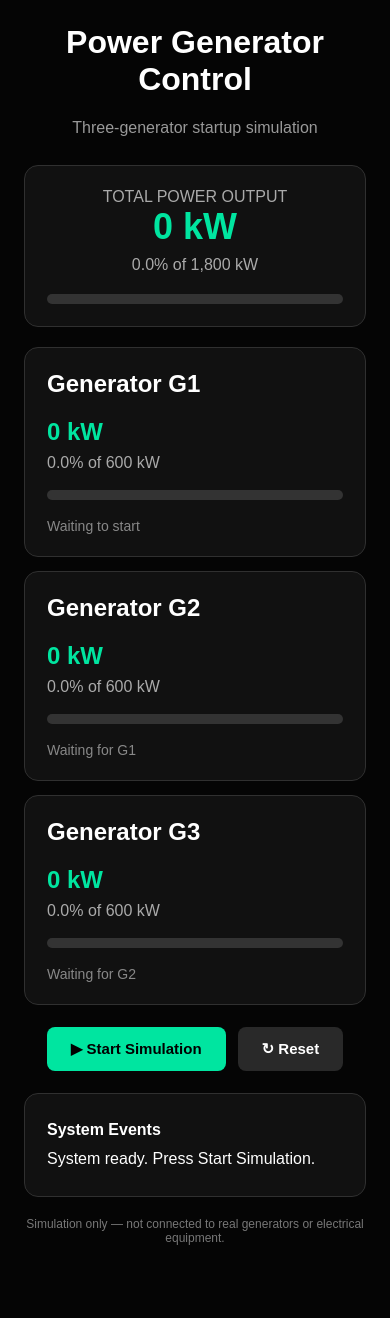
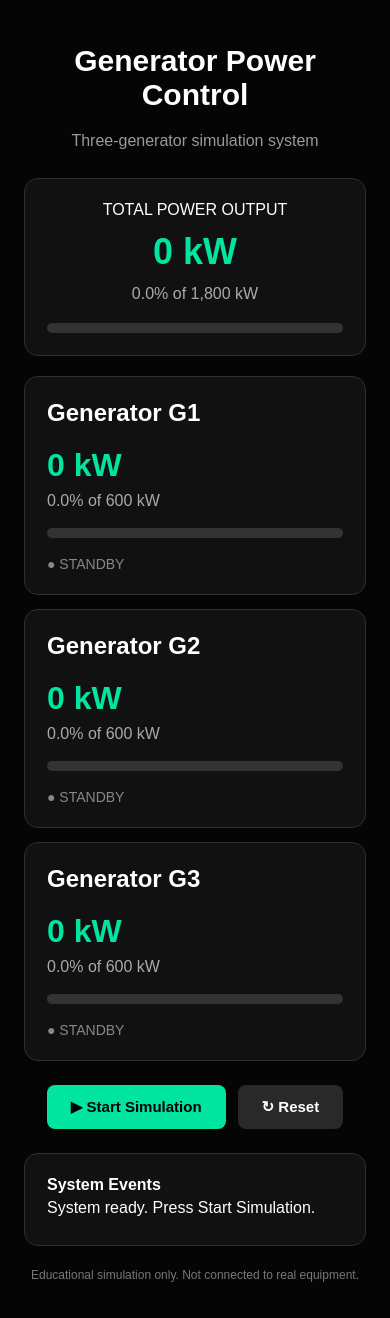
Before and after one commit to Rusher128/generator_simulation, a plain HTML site: page index.html in a window 390 px wide. Before the commit the page ends 1269 px from the top, so only its background shows below. Drawn offline with Linux system fonts and the light colour scheme.

Commit message:
Update index.html

```diff
--- a/index.html
+++ b/index.html
@@ -1,19 +1,20 @@
-
-</ html>
+<!DOCTYPE html>
 <html lang="en">
 <head>
   <meta charset="UTF-8">
   <meta name="viewport" content="width=device-width, initial-scale=1.0">
-<title>3 Generator Power Simulation</title>
+  <title>Generator Power Simulation</title>
 
   <style>
-  * { box-sizing: border-box; }
+    * {
+      box-sizing: border-box;
+    }
 
     body {
       margin: 0;
       padding: 24px;
       background: #050505;
-    color: white;
+      color: #ffffff;
       font-family: Arial, sans-serif;
     }
 
@@ -22,22 +23,25 @@
       margin: auto;
     }
 
-  h1 { text-align: center; }
+    h1 {
+      text-align: center;
+      font-size: 30px;
+    }
 
     .subtitle {
       text-align: center;
-    color: #999;
+      color: #999999;
       margin-bottom: 28px;
     }
 
-  .total-panel, .generator, .status-panel {
-    background: #111;
+    .panel, .generator {
+      background: #111111;
       border: 1px solid #303030;
       border-radius: 14px;
       padding: 22px;
     }
 
-  .total-panel {
+    .panel {
       text-align: center;
       margin-bottom: 20px;
     }
@@ -46,11 +50,11 @@
       font-size: clamp(36px, 7vw, 58px);
       font-weight: bold;
       color: #00e5a0;
+      margin: 12px 0;
     }
 
     .total-percent {
-    color: #aaa;
-    margin-top: 8px;
+      color: #aaaaaa;
     }
 
     .generators {
@@ -59,23 +63,25 @@
       gap: 14px;
     }
 
-  .generator h2 { margin-top: 0; }
+    .generator h2 {
+      margin-top: 0;
+    }
 
     .power {
-    font-size: clamp(24px, 4vw, 34px);
+      font-size: 32px;
       font-weight: bold;
       color: #00e5a0;
     }
 
     .percentage {
-    color: #aaa;
+      color: #aaaaaa;
       margin: 8px 0 18px;
     }
 
     .bar {
       height: 10px;
+      background: #333333;
       border-radius: 10px;
-    background: #333;
       overflow: hidden;
     }
 
@@ -83,30 +89,35 @@
       width: 0%;
       height: 100%;
       background: #00e5a0;
-    transition: width .25s;
+      transition: width 0.2s;
     }
 
     .status {
       margin-top: 18px;
-    color: #aaa;
       font-size: 14px;
     }
 
-  .running { color: #00e5a0; }
-  .waiting { color: #888; }
-  .danger { color: #ff4040 !important; }
-  .danger-fill { background: #ff4040 !important; }
+    .running {
+      color: #00e5a0;
+    }
 
-  .status-panel {
-    margin-top: 20px;
-    line-height: 1.8;
+    .waiting {
+      color: #888888;
+    }
+
+    .danger {
+      color: #ff3333 !important;
+    }
+
+    .danger-fill {
+      background: #ff3333 !important;
     }
 
     .controls {
       display: flex;
       justify-content: center;
       gap: 12px;
-    margin: 22px 0;
+      margin: 24px 0;
       flex-wrap: wrap;
     }
 
@@ -115,207 +126,214 @@
       border: none;
       border-radius: 8px;
       cursor: pointer;
+      font-size: 15px;
       font-weight: bold;
-    font-size: 15px;
     }
 
-  #start { background: #00e5a0; color: #000; }
-  #reset { background: #292929; color: white; }
+    #start {
+      background: #00e5a0;
+      color: #000000;
+    }
 
-  button:disabled { opacity: .5; cursor: not-allowed; }
+    #reset {
+      background: #292929;
+      color: #ffffff;
+    }
+
+    button:disabled {
+      opacity: 0.5;
+      cursor: not-allowed;
+    }
+
+    .events {
+      line-height: 1.8;
+      overflow-wrap: anywhere;
+    }
 
     .note {
       text-align: center;
-    color: #777;
+      color: #777777;
       font-size: 12px;
-    margin-top: 20px;
+      margin-top: 22px;
     }
 
-  @media (max-width: 650px) {
-    .generators { grid-template-columns: 1fr; }
+    @media (max-width: 700px) {
+      .generators {
+        grid-template-columns: 1fr;
+      }
     }
   </style>
 </head>
 
 <body>
-<div class="dashboard">
-  <h1>Power Generator Control</h1>
-  <p class="subtitle">Three-generator startup simulation</p>
+  <main class="dashboard">
+    <h1>Generator Power Control</h1>
+    <p class="subtitle">Three-generator simulation system</p>
 
-  <section class="total-panel">
-    <div style="color:#aaa">TOTAL POWER OUTPUT</div>
+    <section class="panel">
+      <div>TOTAL POWER OUTPUT</div>
       <div class="total-power" id="totalPower">0 kW</div>
-    <div class="total-percent" id="totalPercent">0% of 1,800 kW</div>
-    <div class="bar" style="margin-top:20px">
+      <div class="total-percent" id="totalPercent">
+        0% of 1,800 kW
+      </div>
+
+      <div class="bar" style="margin-top: 20px">
         <div class="fill" id="totalBar"></div>
       </div>
     </section>
 
     <section class="generators">
-    <div class="generator">
+      <article class="generator">
         <h2>Generator G1</h2>
         <div class="power" id="power1">0 kW</div>
-      <div class="percentage" id="percent1">0% of 600 kW</div>
+        <div class="percentage" id="percent1">0%</div>
         <div class="bar"><div class="fill" id="bar1"></div></div>
-      <div class="status waiting" id="status1">Waiting to start</div>
+        <div class="status waiting" id="status1">READY</div>
+      </article>
+
+      <article class="generator">
+        <h2>Generator G2</h2>
+        <div class="power" id="power2">0 kW</div>
+        <div class="percentage" id="percent2">0%</div>
+        <div class="bar"><div class="fill" id="bar2"></div></div>
+        <div class="status waiting" id="status2">STANDBY</div>
+      </article>
+
+      <article class="generator">
+        <h2>Generator G3</h2>
+        <div class="power" id="power3">0 kW</div>
+        <div class="percentage" id="percent3">0%</div>
+        <div class="bar"><div class="fill" id="bar3"></div></div>
+        <div class="status waiting" id="status3">STANDBY</div>
+      </article>
+    </section>
+
+    <div class="controls">
+      <button id="start" type="button">▶ Start Simulation</button>
+      <button id="reset" type="button">↻ Reset</button>
     </div>
 
-    <div class="generator">
-      <h2>Generator G2</h2>
-      <div class="power" id="power2">0 kW</div>
-      <div class="percentage" id="percent2">0% of 600 kW</div>
-      <div class="bar"><div class="fill" id="bar2"></div></div>
-      <div class="status waiting" id="status2">Waiting for G1</div>
-    </div>
-
-    <div class="generator">
-      <h2>Generator G3</h2>
-      <div class="power" id="power3">0 kW</div>
-      <div class="percentage" id="percent3">0% of 600 kW</div>
-      <div class="bar"><div class="fill" id="bar3"></div></div>
-      <div class="status waiting" id="status3">Waiting for G2</div>
+    <section class="panel" style="text-align: left">
+      <strong>System Events</strong>
+      <div class="events" id="events" aria-live="polite">
+        System ready. Press Start Simulation.
       </div>
     </section>
 
-  <div class="controls">
-    <button id="start" onclick="startSimulation()">▶ Start Simulation</button>
-    <button id="reset" onclick="resetSimulation()">↻ Reset</button>
-  </div>
-
-  <section class="status-panel">
-    <strong>System Events</strong>
-    <div id="log">System ready. Press Start Simulation.</div>
-  </section>
-
     <p class="note">
-    Simulation only — not connected to real generators or electrical equipment.
+      Educational simulation only. Not connected to real equipment.
     </p>
-</div>
+  </main>
 
   <script>
+    "use strict";
+
+    // System settings
     const MAX_TOTAL = 1800;
-  const FINAL_TOTAL = 1620; // 90% of 1800 kW
+    const FINAL_TOTAL = 1620;
     const GENERATOR_MAX = 600;
     const G1_TRIGGER = 540;
     const G2_INITIAL = 220;
 
     let power = [0, 0, 0];
+    let stage = 0;
     let running = false;
     let timer = null;
-  let stage = 0;
+
+    const $ = (id) => document.getElementById(id);
 
     function updateDisplay() {
       const total = power.reduce((sum, value) => sum + value, 0);
+      const totalPercent = total / MAX_TOTAL * 100;
 
-    document.getElementById("totalPower").textContent =
-      Math.round(total) + " kW";
+      $("totalPower").textContent = Math.round(total) + " kW";
+      $("totalPercent").textContent =
+        totalPercent.toFixed(1) + "% of 1,800 kW";
 
-    document.getElementById("totalPercent").textContent =
-      (total / MAX_TOTAL * 100).toFixed(1) + "% of 1,800 kW";
+      $("totalPower").classList.toggle("danger", totalPercent > 80);
+      $("totalBar").style.width =
+        Math.min(100, totalPercent) + "%";
+      $("totalBar").classList.toggle("danger-fill", totalPercent > 80);
 
-    document.getElementById("totalPower").classList.toggle(
-      "danger", total / MAX_TOTAL > 0.8
-    );
+      power.forEach((kw, index) => {
+        const n = index + 1;
+        const percent = kw / GENERATOR_MAX * 100;
 
-    document.getElementById("totalBar").style.width =
-      Math.min(100, total / MAX_TOTAL * 100) + "%";
+        $("power" + n).textContent = Math.round(kw) + " kW";
+        $("percent" + n).textContent =
+          percent.toFixed(1) + "% of 600 kW";
 
-    document.getElementById("totalBar").classList.toggle(
-      "danger-fill", total / MAX_TOTAL > 0.8
-    );
+        $("power" + n).classList.toggle("danger", percent > 80);
+        $("bar" + n).style.width = Math.min(100, percent) + "%";
+        $("bar" + n).classList.toggle("danger-fill", percent > 80);
 
-    power.forEach((kw, i) => {
-      const n = i + 1;
-      const pct = kw / GENERATOR_MAX * 100;
+        const isActive = kw > 0;
+        $("status" + n).textContent =
+          isActive ? "● RUNNING" : "● STANDBY";
 
-      document.getElementById("power" + n).textContent =
-        Math.round(kw) + " kW";
-
-      document.getElementById("percent" + n).textContent =
-        pct.toFixed(1) + "% of 600 kW";
-
-      document.getElementById("power" + n).classList.toggle(
-        "danger", pct > 80
-      );
-
-      document.getElementById("bar" + n).style.width =
-        Math.min(100, pct) + "%";
-
-      document.getElementById("bar" + n).classList.toggle(
-        "danger-fill", pct > 80
-      );
-
-      const status = document.getElementById("status" + n);
-
-      if (kw > 0) {
-        status.textContent = "● RUNNING";
-        status.className = "status running";
-      } else {
-        status.textContent = i === 0
-          ? "Waiting to start"
-          : "Waiting for G" + i;
-        status.className = "status waiting";
-      }
+        $("status" + n).className =
+          "status " + (isActive ? "running" : "waiting");
       });
     }
 
-  function log(message) {
-    document.getElementById("log").innerHTML +=
-      "<br>" + message;
+    function logEvent(message) {
+      const line = document.createElement("div");
+      line.textContent = message;
+      $("events").appendChild(line);
+    }
+
+    function finishSimulation() {
+      clearInterval(timer);
+      timer = null;
+      running = false;
+      $("start").disabled = false;
+      logEvent("Target reached: " + FINAL_TOTAL + " kW (90%).");
     }
 
     function startSimulation() {
       if (running) return;
 
+      if (timer !== null) clearInterval(timer);
+
       running = true;
-    document.getElementById("start").disabled = true;
-    document.getElementById("log").textContent = "";
       stage = 0;
+      power = [0, 0, 0];
+      $("start").disabled = true;
+      $("events").replaceChildren();
 
-    log("G1 starting...");
+      logEvent("G1 starting.");
 
       timer = setInterval(() => {
-      // Stage 1: G1 ramps up to 540 kW.
         if (stage === 0) {
-        power[0] = Math.min(540, power[0] + 30);
+          // G1 rises to 540 kW.
+          power[0] = Math.min(G1_TRIGGER, power[0] + 30);
 
           if (power[0] >= G1_TRIGGER) {
             stage = 1;
-          log("G1 reached 540 kW. G2 starts up.");
             power[1] = G2_INITIAL;
+            logEvent("G1 reached 540 kW. G2 starts at 220 kW.");
           }
+        } else if (stage === 1) {
+          // G1 and G2 ramp to 540 kW each.
+          power[0] = Math.min(540, power[0] + 10);
+          power[1] = Math.min(540, power[1] + 20);
+
+          if (power[0] >= 540 && power[1] >= 540) {
+            stage = 2;
+            power[2] = 220;
+            logEvent("G1 and G2 reached 540 kW each. G3 starts.");
           }
-
-      // Stage 2: G2 starts at 220 kW.
-      // G1 and G2 then share the load equally as
-      // their combined output ramps toward 1,080 kW.
-      else if (stage === 1) {
-        const targetEach = 540;
-        power[0] = Math.max(0, power[0] - 10);
-        power[1] = Math.min(targetEach, power[1] + 20);
-
-        if (power[1] >= targetEach) {
-          power[0] = 540;
-          stage = 2;
-          log("G1 and G2 are each generating 540 kW. G3 starts up.");
-          power[2] = 220;
-        }
-      }
-
-      // Stage 3: all three ramp to 540 kW each.
-      else if (stage === 2) {
+        } else if (stage === 2) {
+          // All three ramp to 540 kW each.
           power[0] = Math.min(540, power[0] + 10);
           power[1] = Math.min(540, power[1] + 10);
           power[2] = Math.min(540, power[2] + 20);
 
-        if (power[0] >= 540 && power[1] >= 540 &&
-            power[2] >= 540) {
+          if (power.every(value => value >= 540)) {
             power = [540, 540, 540];
-          stage = 3;
-          log("Target reached: 1,620 kW (90% of 1,800 kW).");
-          clearInterval(timer);
-          running = false;
-          document.getElementById("start").disabled = false;
+            updateDisplay();
+            finishSimulation();
+            return;
           }
         }
 
@@ -324,17 +342,25 @@
     }
 
     function resetSimulation() {
-    clearInterval(timer);
+      if (timer !== null) clearInterval(timer);
+
+      timer = null;
       running = false;
       stage = 0;
       power = [0, 0, 0];
-    document.getElementById("start").disabled = false;
-    document.getElementById("log").textContent =
+
+      $("start").disabled = false;
+      $("events").textContent =
         "System reset. Press Start Simulation.";
+
       updateDisplay();
     }
+
+    $("start").addEventListener("click", startSimulation);
+    $("reset").addEventListener("click", resetSimulation);
 
     updateDisplay();
   </script>
 </body>
+
 </html>
```
Lines whose indentation alone changed are shown as unchanged.
